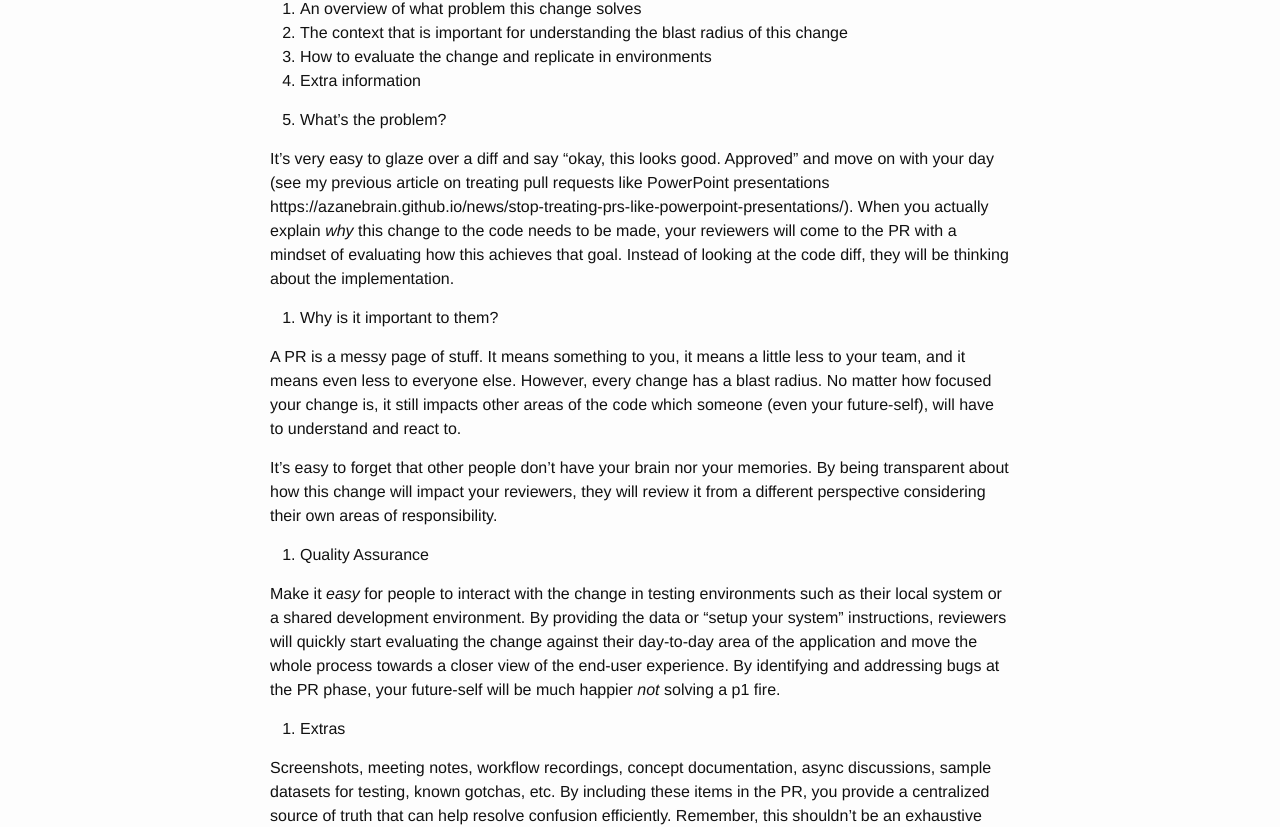
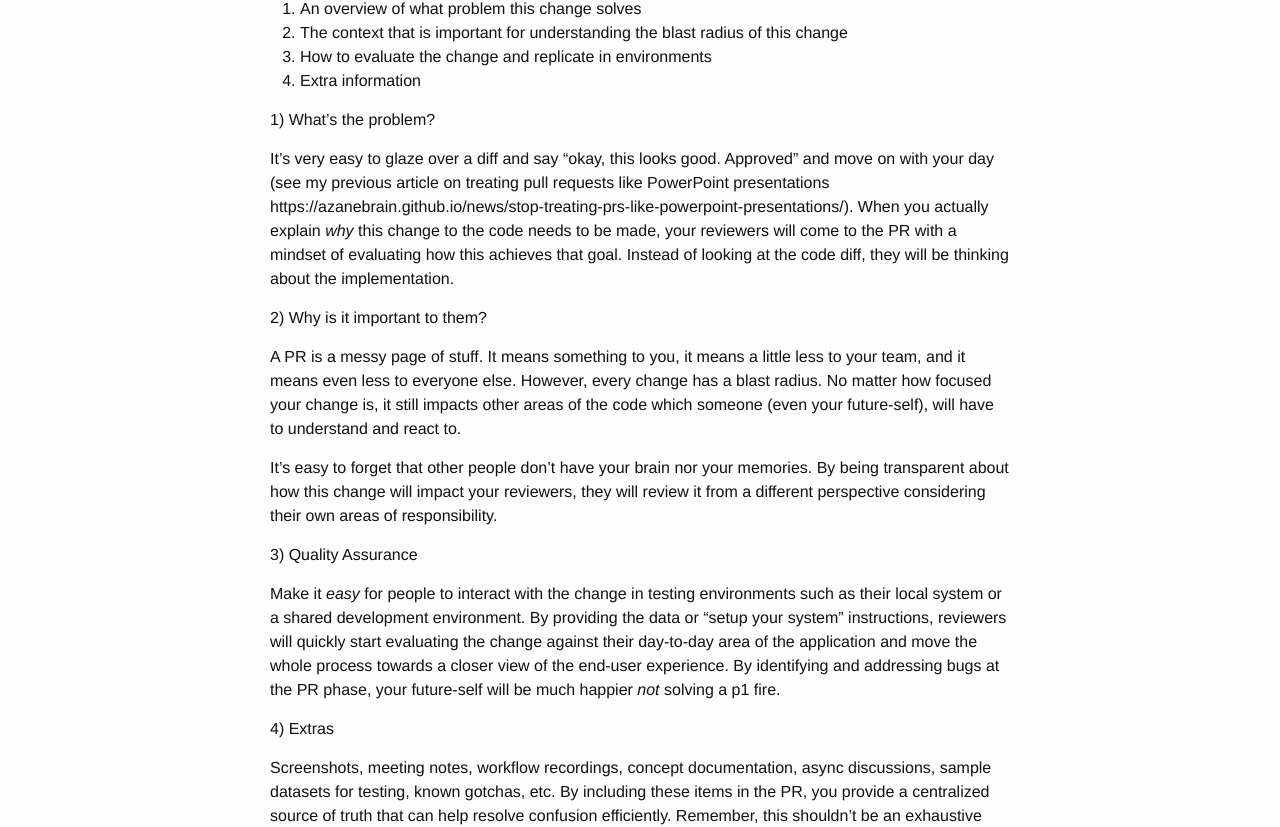
Before and after one commit to azanebrain/azanebrain.github.io, a Jekyll site: the page built from _posts/2023-07-13-4-things-for-every-pr.md, in a window 1280 px wide. Shown: the part 524-1351 px from the top of the page. Built offline with Jekyll 4.4.1, drawn with Linux system fonts in a browser that asks for light colours.

Commit message:
Update 2023-07-13-4-things-for-every-pr.md
Fixes numbered list

```diff
--- a/_posts/2023-07-13-4-things-for-every-pr.md
+++ b/_posts/2023-07-13-4-things-for-every-pr.md
@@ -16,21 +16,21 @@ To achieve this, a strong pull request should have a clear structure including t
 3. How to evaluate the change and replicate in environments
 4. Extra information
 
-1. What’s the problem?
+1) What’s the problem?
 
 It’s very easy to glaze over a diff and say “okay, this looks good. Approved” and move on with your day (see my previous article on treating pull requests like PowerPoint presentations https://azanebrain.github.io/news/stop-treating-prs-like-powerpoint-presentations/). When you actually explain _why_ this change to the code needs to be made, your reviewers will come to the PR with a mindset of evaluating how this achieves that goal. Instead of looking at the code diff, they will be thinking about the implementation.
 
-2. Why is it important to them?
+2) Why is it important to them?
 
 A PR is a messy page of stuff. It means something to you, it means a little less to your team, and it means even less to everyone else. However, every change has a blast radius. No matter how focused your change is, it still impacts other areas of the code which someone (even your future-self), will have to understand and react to.
 
 It’s easy to forget that other people don’t have your brain nor your memories. By being transparent about how this change will impact your reviewers, they will review it from a different perspective considering their own areas of responsibility.
 
-3. Quality Assurance
+3) Quality Assurance
 
 Make it _easy_ for people to interact with the change in testing environments such as their local system or a shared development environment. By providing the data or “setup your system” instructions, reviewers will quickly start evaluating the change against their day-to-day area of the application and move the whole process towards a closer view of the end-user experience. By identifying and addressing bugs at the PR phase, your future-self will be much happier _not_ solving a p1 fire.
 
-4. Extras
+4) Extras
 
 Screenshots, meeting notes, workflow recordings, concept documentation, async discussions, sample datasets for testing, known gotchas, etc. By including these items in the PR, you provide a centralized source of truth that can help resolve confusion efficiently. Remember, this shouldn't be an exhaustive compendium but rather a reference repository for quick answers, eliminating the need for prolonged back-and-forth exchanges.
 
```
